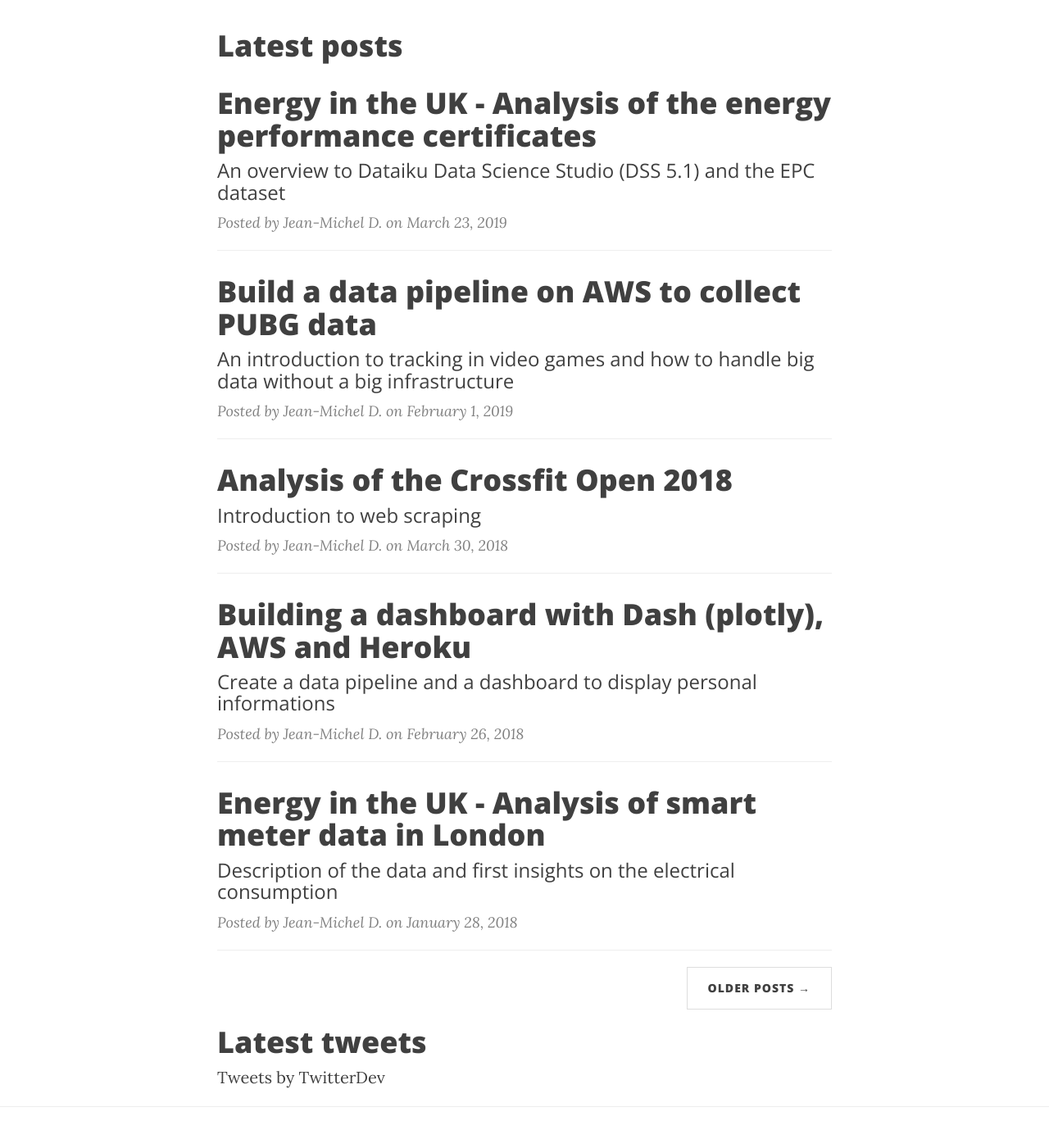
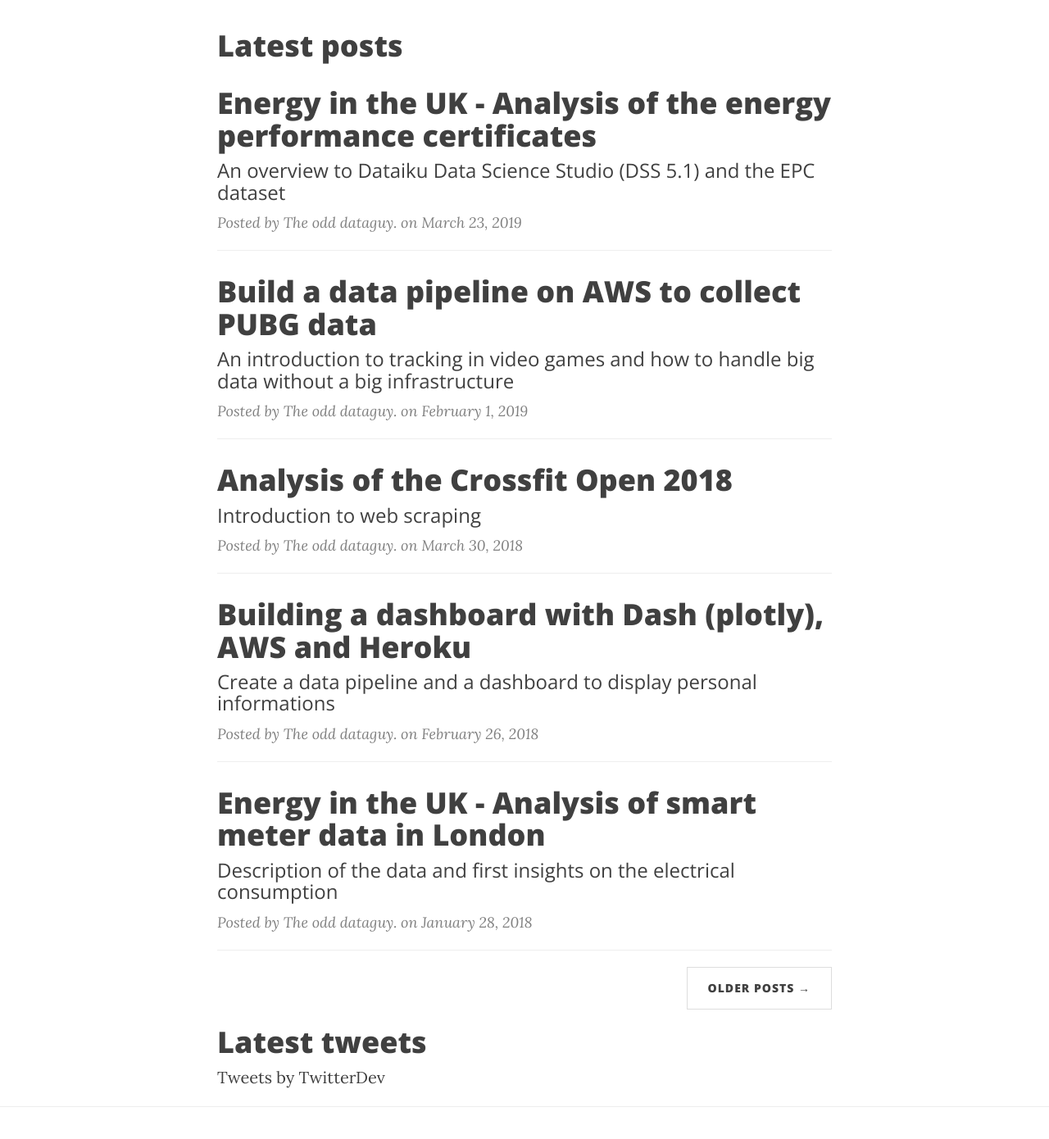
Before and after one commit to jeanmidevacc/jeanmidevacc.github.io, a Jekyll site: the page built from index.html, in a window 1280 px wide and 1400 px high, scrolled down 482 px. Shown: the top 1390 px of the window at 82% size. Built offline with Jekyll 4.4.1, drawn with Linux system fonts in a browser that asks for light colours; nearby versions of some CDN libraries; the list of posts is cut into pages by our own code; comment, search, counter and statistics services are not loaded; some of the changed text lies outside the part shown.

Commit message:
Update name

```diff
--- a/_config.yml
+++ b/_config.yml
@@ -1,5 +1,5 @@
 # Site settings
-title: Jean-Michel D.
+title: The odd dataguy.
 header-img: img/home-bg.jpg
 email: your-email@yourdomain.com
 copyright_name: jmdaignan
```
